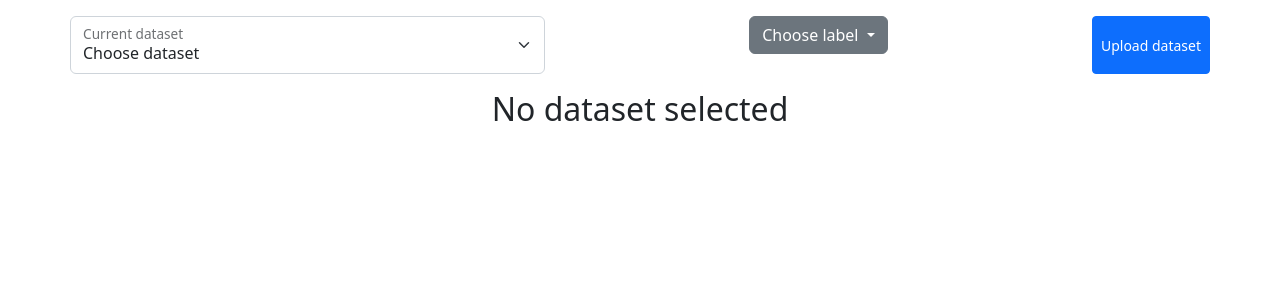
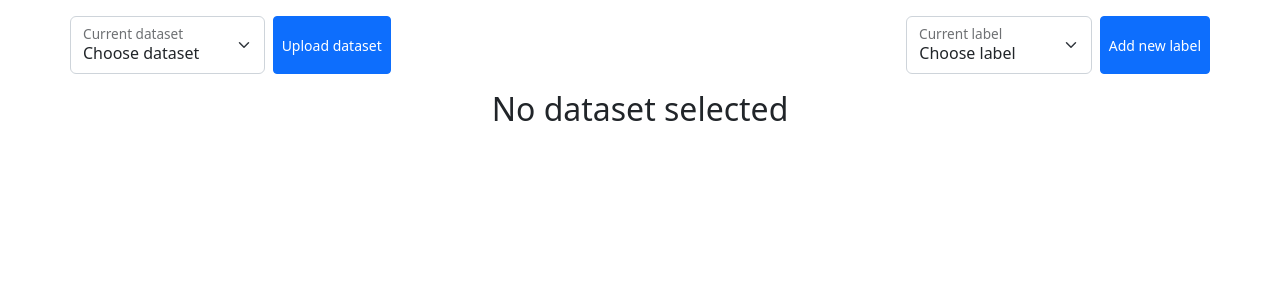
Before and after one commit to TurboGoose/CCA-web, a Flask app: page / in a window 1280 px wide. Shown: the part 56-356 px from the top of the page. Run offline with Flask 3, Linux system fonts and the light colour scheme; data that the repository does not hold is empty; parts of the project's set-up code (start-up, migrations or seed data) failed here and were passed over.

Commit message:
Refactor label dropdown to select

```diff
--- a/src/app.py
+++ b/src/app.py
@@ -35,12 +35,19 @@ def show_data():
     current_dataset = dataset_name
     other_datasets = get_dataset_list(current_dataset=current_dataset)
 
-    current_label = get_labels_for_dataset(dataset_name)[0]  # TODO: replace to actual chosen label
+    current_label = get_current_label(dataset_name)
     other_labels = get_label_list_for_dataset(current_dataset, current_label=current_label)
 
     return render_template('viewer.html', data=data, query=query,
                            current_label=current_label, other_labels=other_labels,
                            current_dataset=current_dataset, other_datasets=other_datasets)
+
+
+def get_current_label(dataset_name):
+    all_labels = get_labels_for_dataset(dataset_name)
+    if not all_labels:
+        return None
+    return all_labels[0]  # TODO: replace to actual chosen label
 
 
 def retrieve_data(dataset_path):
--- a/src/templates/viewer.html
+++ b/src/templates/viewer.html
@@ -30,7 +30,8 @@
 </nav>
 
 <div class="container d-flex justify-content-between p-0">
-    <div class="form-floating col-5">
+    <div class="d-flex justify-content-start flex-grow-1">
+        <div class="form-floating col-4">
             <select id="chooseDatasetSelect" class="form-select">
                 <option id="defaultOption" selected disabled value="default">
                     {% if current_dataset %}
@@ -45,35 +46,32 @@
             </select>
             <label for="chooseDatasetSelect">Current dataset</label>
         </div>
+        <button type="button" class="btn btn-primary btn-sm ms-2" data-bs-toggle="modal" data-bs-target="#uploadFileModal">
+            Upload dataset
+        </button>
+    </div>
 
-    <div class="dropdown">
-        <button class="btn btn-secondary dropdown-toggle" type="button" data-bs-toggle="dropdown">
+    <div class="d-flex justify-content-end flex-grow-1">
+        <div class="form-floating col-4">
+            <select id="chooseLabelSelect" class="form-select">
+                <option id="defaultOptionLabel" selected disabled value="default">
                     {% if current_label %}
                         {{ current_label }}
                     {% else %}
                         Choose label
                     {% endif %}
+                </option>
+                {% for label in other_labels %}
+                    <option value="{{ label }}">{{ label }}</option>
+                {% endfor %}
+            </select>
+            <label for="chooseLabelSelect">Current label</label>
+        </div>
+        <button type="button" class="btn btn-primary btn-sm ms-2" data-bs-toggle="modal"
+                data-bs-target="#addNewLabelModal">
+            Add new label
         </button>
-        <ul class="dropdown-menu">
-            {% for label in other_labels %}
-                <li>
-                    <button class="dropdown-item">{{ label }}</button>
-                </li>
-            {% endfor %}
-            {% if other_labels %}
-                <li>
-                    <hr class="dropdown-divider">
-                </li>
-            {% endif %}
-            <li>
-                <button type="button" data-bs-toggle="modal" data-bs-target="#addNewLabelModal" class="dropdown-item">Add new label</button>
-            </li>
-        </ul>
     </div>
-
-    <button type="button" class="btn btn-primary btn-sm" data-bs-toggle="modal" data-bs-target="#uploadFileModal">
-        Upload dataset
-    </button>
 </div>
 
 <!-- Add new label modal -->
```
Lines whose indentation alone changed are shown as unchanged.
